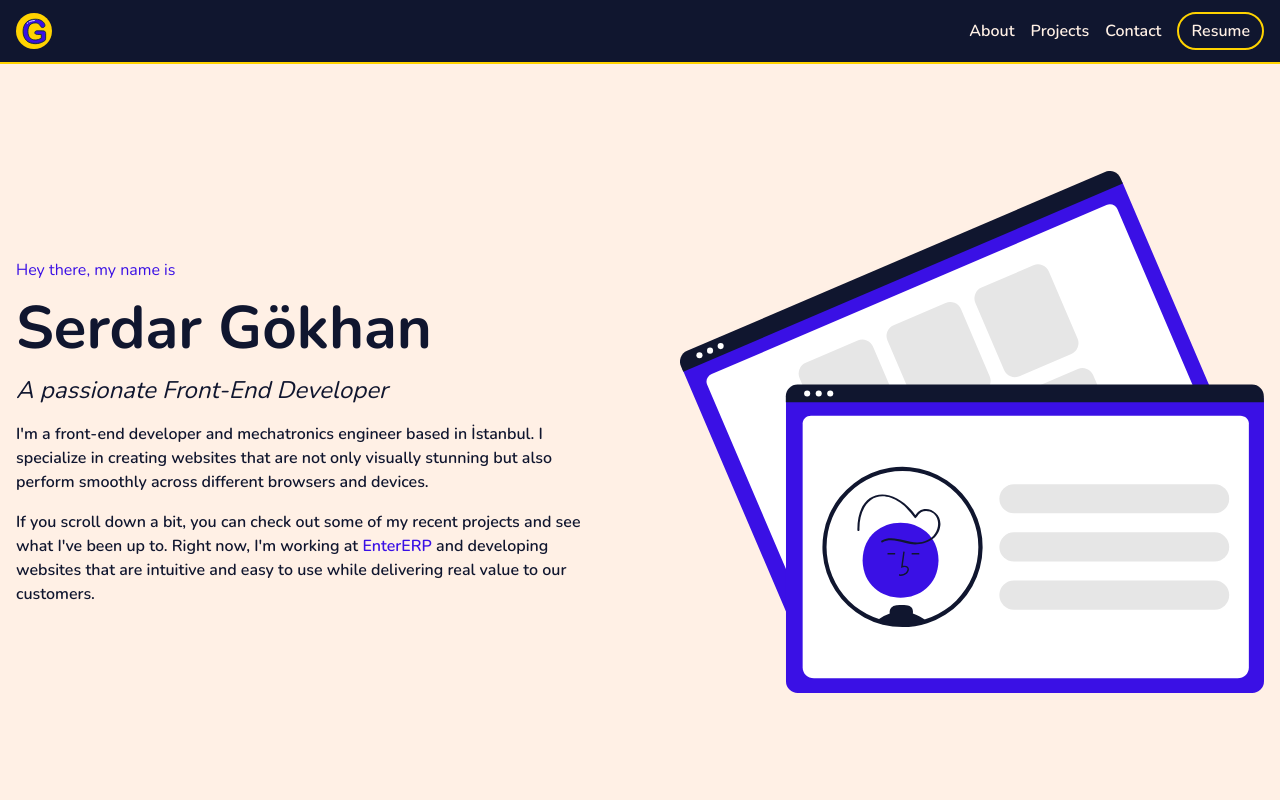
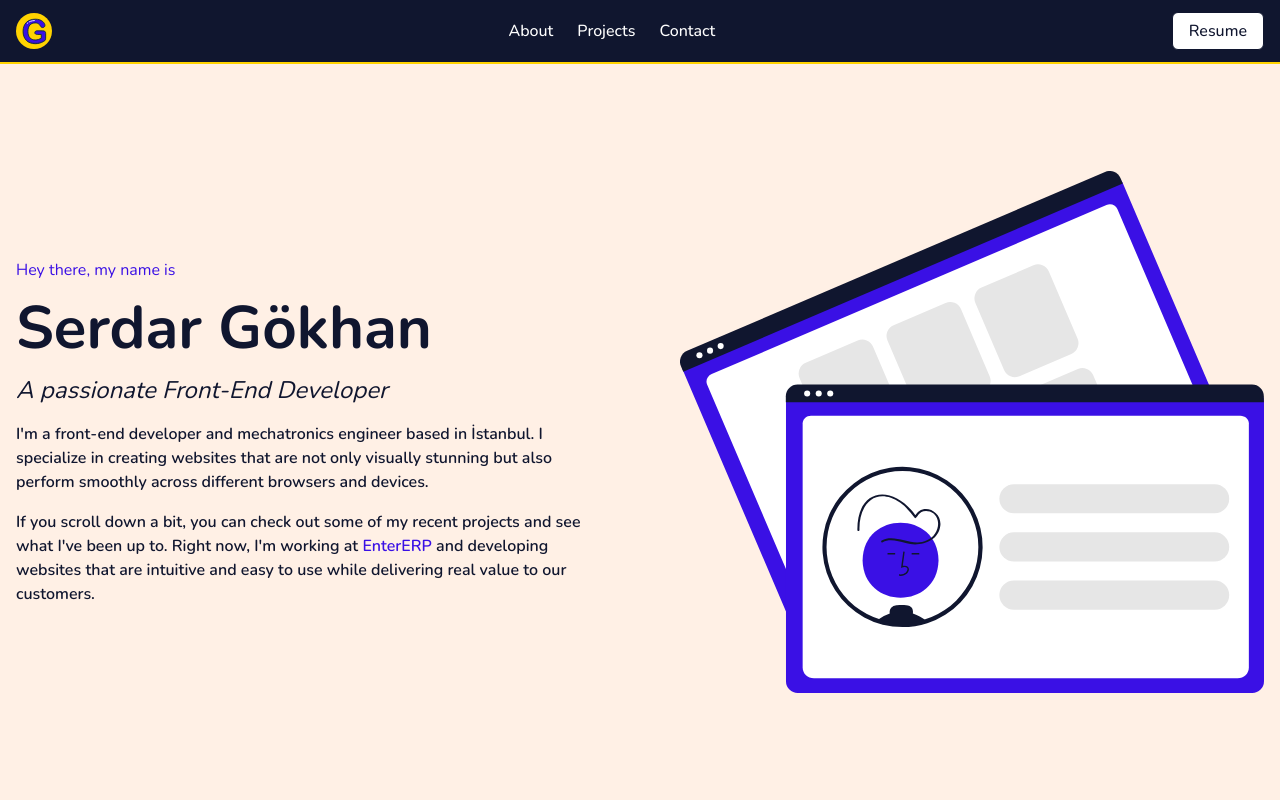
Before and after one commit to serdargokhan/serdargokhan.dev, a Next.js app: page /en in a window 1280 px wide. Shown: the top 800 px of the page. Built offline with nearby package versions, Linux system fonts and the light colour scheme.

Commit message:
feat: improvements for layout components

```diff
--- a/src/layouts/Footer/index.tsx
+++ b/src/layouts/Footer/index.tsx
@@ -10,16 +10,25 @@ export default function Footer() {
     const pathname = usePathname();
 
     return (
-        <footer className="h-footer flex cursor-default items-center bg-primary-300 text-primary-400">
+        <footer className="h-footer flex cursor-default items-center bg-primary-300 text-white">
             <div className="container flex items-center justify-between text-sm">
-                <div className="flex items-center gap-4">
-                    <NextLink href="https://github.com/serdargokhan">
+                <div className="flex items-center gap-2.5">
+                    <NextLink
+                        href="https://github.com/serdargokhan"
+                        title="Github"
+                    >
                         <GithubIcon className="h-8 w-8 fill-white transition hover:fill-primary-100" />
                     </NextLink>
-                    <NextLink href="https://www.linkedin.com/in/serdarrgokhann">
+                    <NextLink
+                        href="https://www.linkedin.com/in/serdarrgokhann"
+                        title="Linkedin"
+                    >
                         <LinkedinIcon className="h-8 w-8 fill-white transition hover:fill-primary-100" />
                     </NextLink>
-                    <NextLink href="https://twitter.com/serdarrgokhann">
+                    <NextLink
+                        href="https://twitter.com/serdarrgokhann"
+                        title="Twitter"
+                    >
                         <TwitterIcon className="h-8 w-8 fill-white transition hover:fill-primary-100" />
                     </NextLink>
                 </div>
--- a/src/layouts/Navbar/index.tsx
+++ b/src/layouts/Navbar/index.tsx
@@ -27,7 +27,7 @@ export default function Navbar() {
         <nav className="h-header sticky top-0 z-50 flex items-center border-b-2 border-primary-100 bg-primary-300">
             <div className="container flex items-center justify-between">
                 <NextLink
-                    className="rounded-full bg-primary-100 p-1 transition hover:shadow-primary-400"
+                    className="rounded-full bg-primary-100 p-1"
                     href="#"
                     title=""
                     onClick={() => setActiveLink("")}
@@ -41,33 +41,34 @@ export default function Navbar() {
                     />
                 </NextLink>
 
-                <ul className="flex items-center justify-between gap-2 font-semibold text-primary-400 sm:gap-4">
+                <ul className="flex items-center justify-between gap-2 font-medium text-white sm:gap-6">
                     {navigationLinks.map(navigationLink => (
-                        <li
-                            key={navigationLink}
+                        <li key={navigationLink}>
+                            <NextLink
+                                href={`#${navigationLink}`}
                                 onClick={() => setActiveLink(navigationLink)}
                                 className={cn(
-                                "cursor-pointer decoration-[3px] underline-offset-8",
+                                    "py-1 decoration-2 underline-offset-8",
                                     activeLink === navigationLink
                                         ? "text-primary-100 underline"
-                                    : "hover:text-primary-100 hover:underline"
+                                        : "transition hover:text-primary-100 hover:underline"
                                 )}
                             >
-                            <NextLink href={`#${navigationLink}`}>
                                 {t(navigationLink)}
                             </NextLink>
                         </li>
                     ))}
-                    <li>
+                </ul>
+
+                <div className="group inline-block">
                     <NextLink
-                            className="rounded-full border-2 border-primary-100 px-3 py-1.5 transition hover:bg-primary-100 hover:text-primary-300 hover:shadow-primary-400"
+                        className="inline-block rounded-md border border-primary-300 bg-white px-4 py-1.5 font-medium transition duration-200 group-hover:-translate-y-1 group-hover:translate-x-1 group-hover:shadow-[-4px_4px_0px_0px_#ffd300]"
                         href="/static/resume.pdf"
                         target="_blank"
                     >
                         {t("resume")}
                     </NextLink>
-                    </li>
-                </ul>
+                </div>
             </div>
         </nav>
     );
```
Lines whose indentation alone changed are shown as unchanged.
